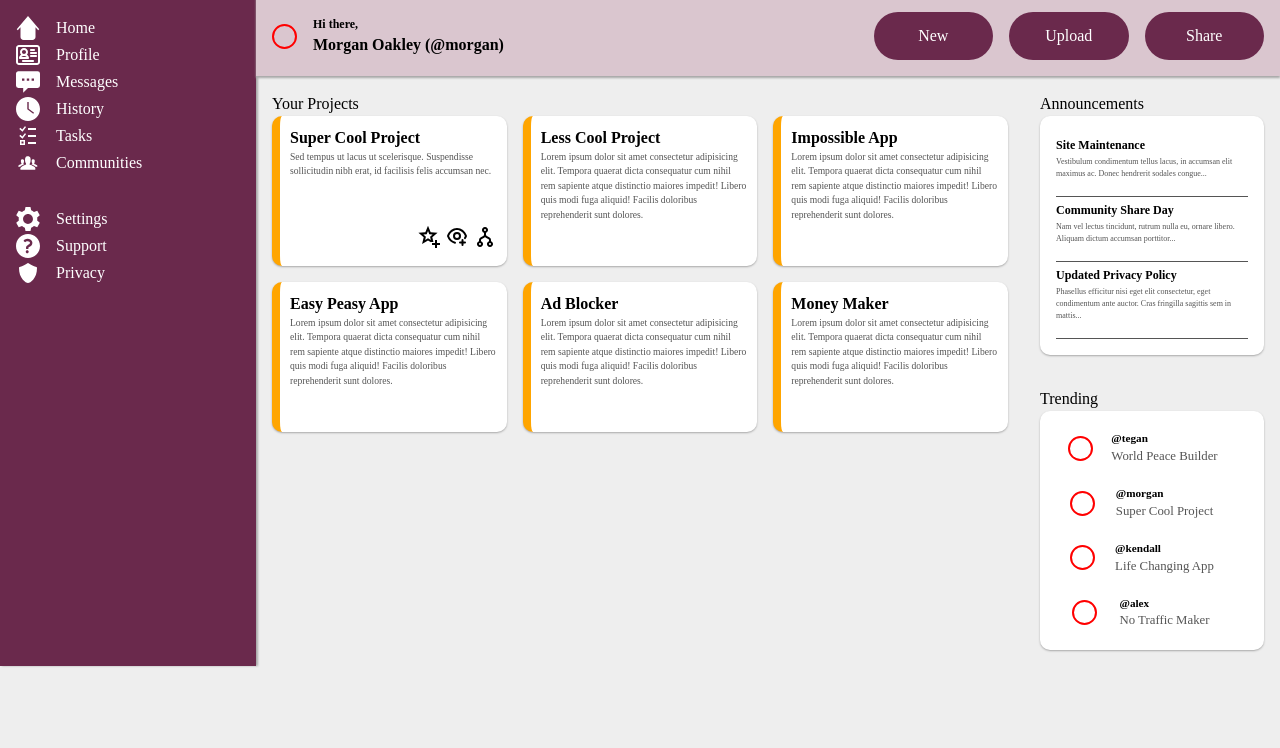
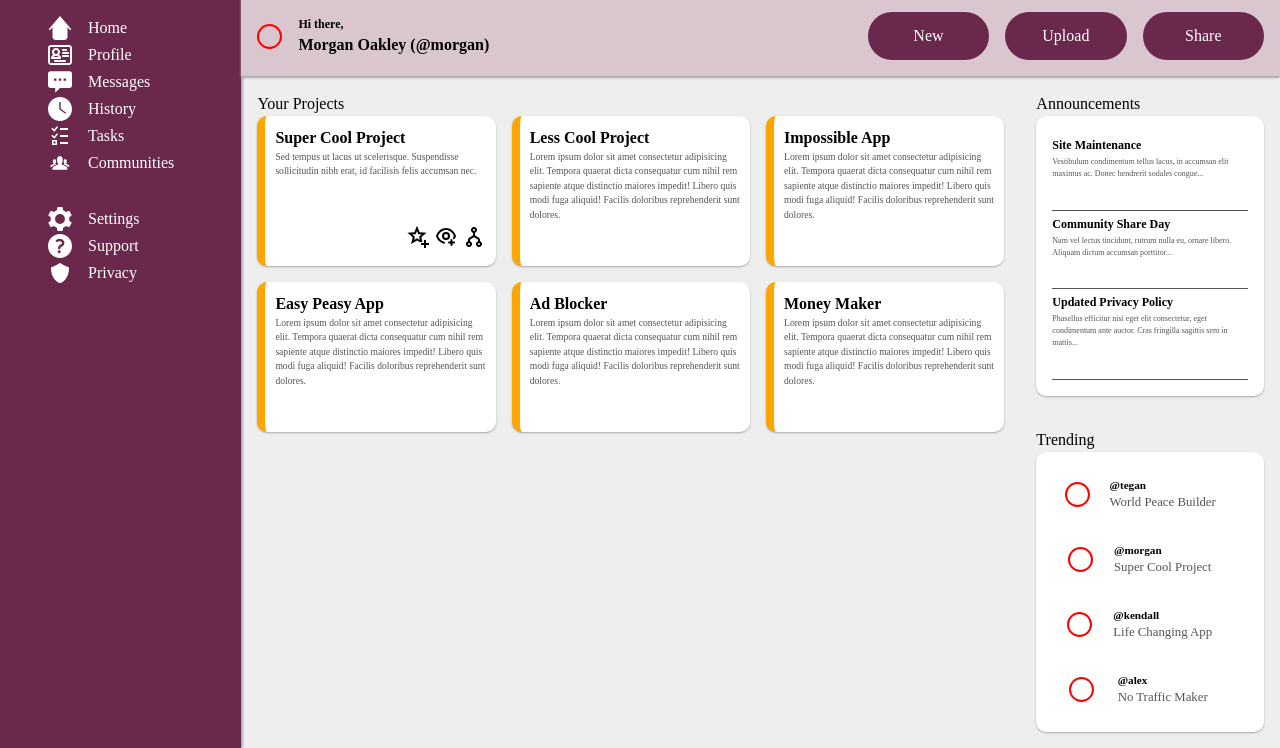
Before and after one commit to The-Slick-Nick/odin-admin-dashboard, a plain HTML site: page index.html in a window 1280 px wide. Shown: the part 52-800 px from the top of the page. Drawn offline with Linux system fonts and the light colour scheme.

Commit message:
Fix header and sidebar sizing on zoom and resize

```diff
--- a/style.css
+++ b/style.css
@@ -109,10 +109,12 @@ body {
 
 
 .wrapper.master {
-    grid-template-columns: 1fr 4fr;
-    grid-template-rows: min(200px, 1fr) 4fr;
+    grid-template-columns: auto 1fr;
+    grid-template-rows: auto 1fr;
     z-index: -1;
     background-color: transparent;
+    min-height: 100vh;
+    min-width: 100vw;
 }
 
 /**************************************************
@@ -244,6 +246,7 @@ input[type="search"].searchbar {
 
     grid-auto-rows: min-content;
     box-shadow: 2px 0px 2px 0px var(--shadow-gray);
+    padding: 0px 2rem;
 }
 
 
```
